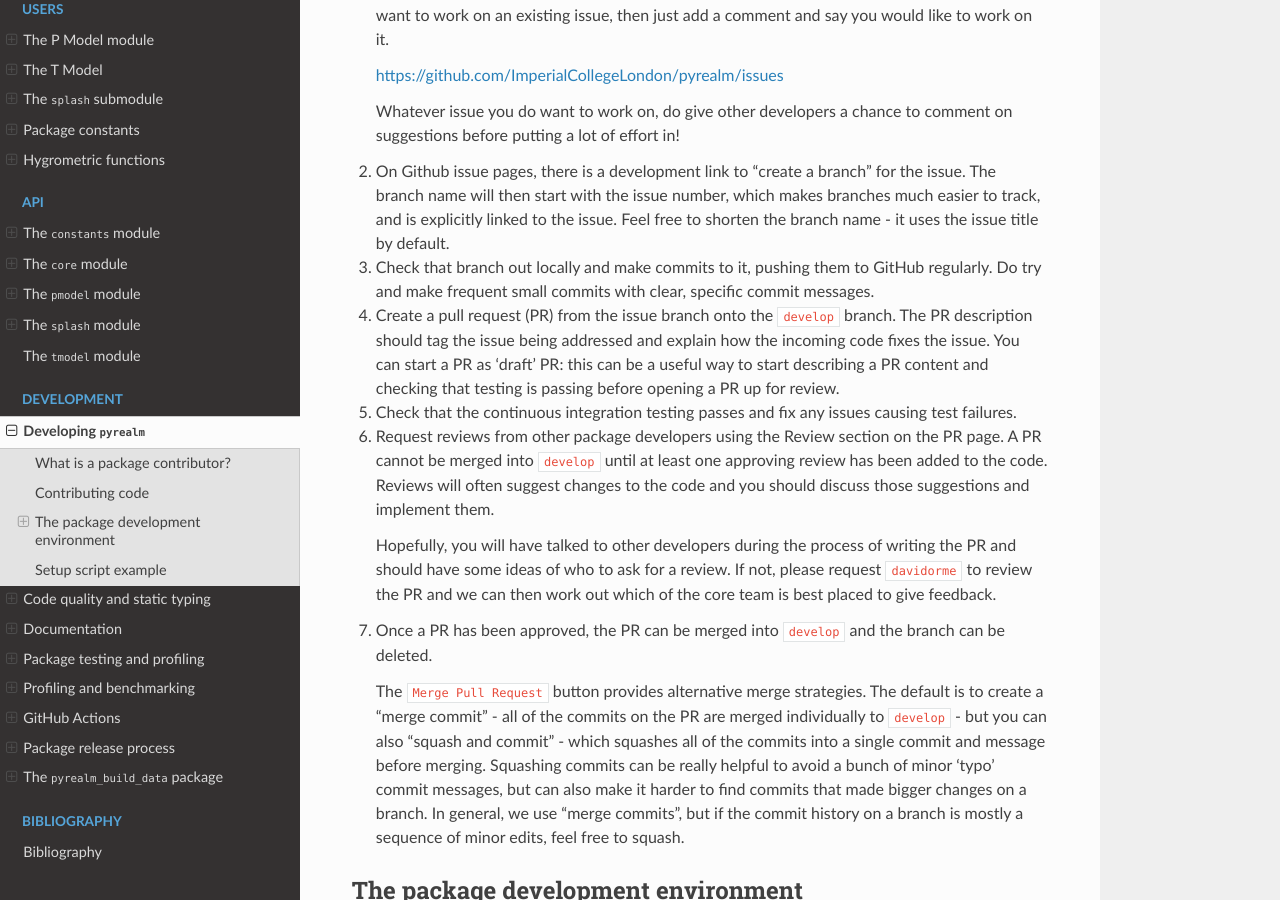
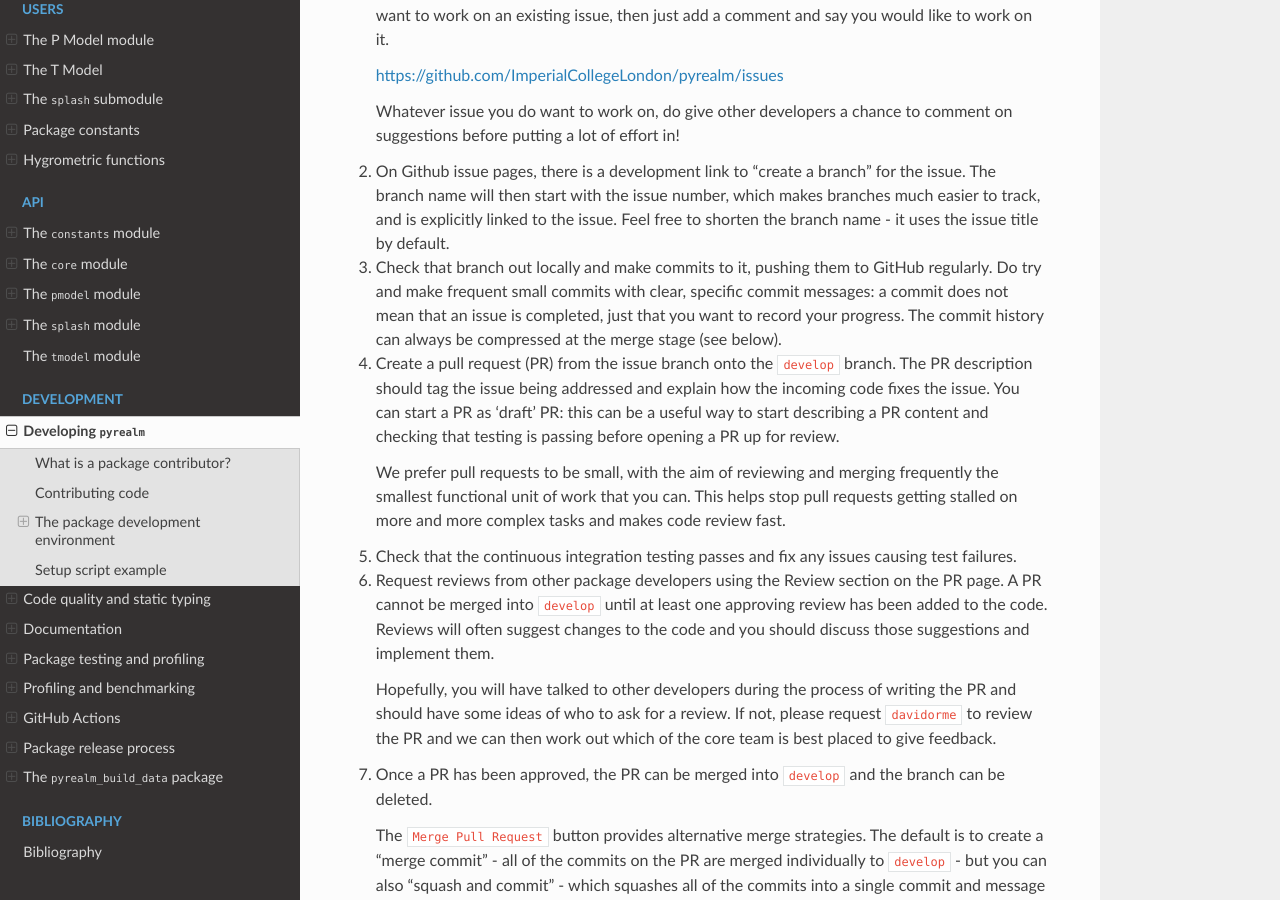
Before and after one commit to ImperialCollegeLondon/pyrealm, a Sphinx documentation site: the page built from docs/source/development/overview.md, in a window 1280 px wide and 900 px high, scrolled down 923 px. Built offline with Sphinx 7.4.7 and the Read the Docs theme 2.0.0, drawn with Linux system fonts in a browser that asks for light colours; the version number is read from the project's files by our own code.

Commit message:
Minor updates on commit and PR prefs

```diff
--- a/docs/source/development/overview.md
+++ b/docs/source/development/overview.md
@@ -63,13 +63,19 @@ provides an overview of the strategy.
 
 1. Check that branch out locally and make commits to it, pushing them to GitHub
    regularly. Do try and make frequent small commits with clear, specific commit
-   messages.
+   messages: a commit does not mean that an issue is completed, just that you want to
+   record your progress. The commit history can always be compressed at the merge stage
+   (see below).
 
 1. Create a pull request (PR) from the issue branch onto the `develop` branch. The PR
    description should tag the issue being addressed and explain how the incoming code
    fixes the issue. You can start a PR as 'draft' PR: this can be a useful way to start
    describing a PR content and checking that testing is passing before opening a PR up
    for review.
+
+   We prefer pull requests to be small, with the aim of reviewing and merging frequently
+   the smallest functional unit of work that you can. This helps stop pull requests
+   getting stalled on more and more complex tasks and makes code review fast.
 
 1. Check that the continuous integration testing passes and fix any issues causing test
    failures.
```
